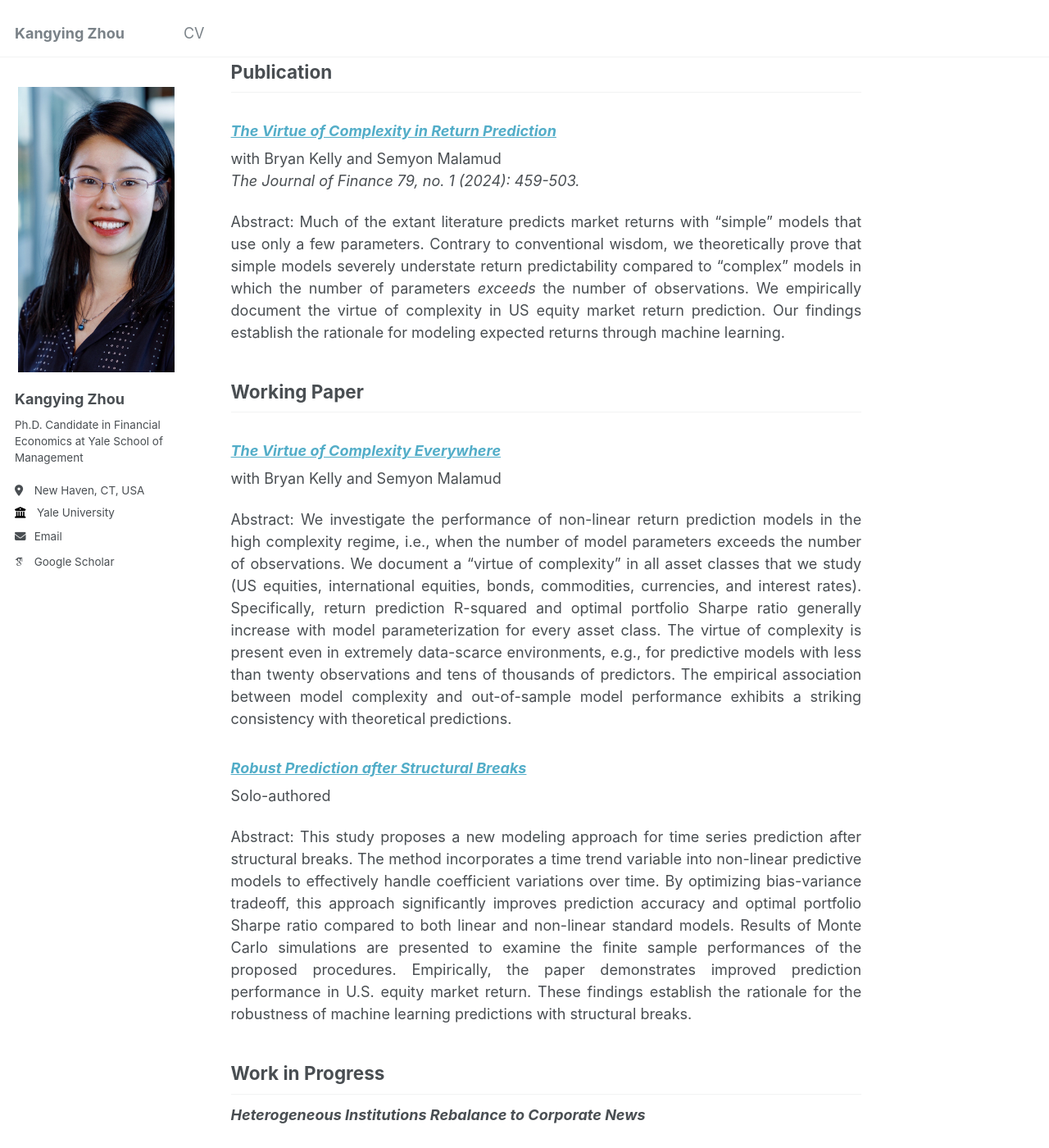
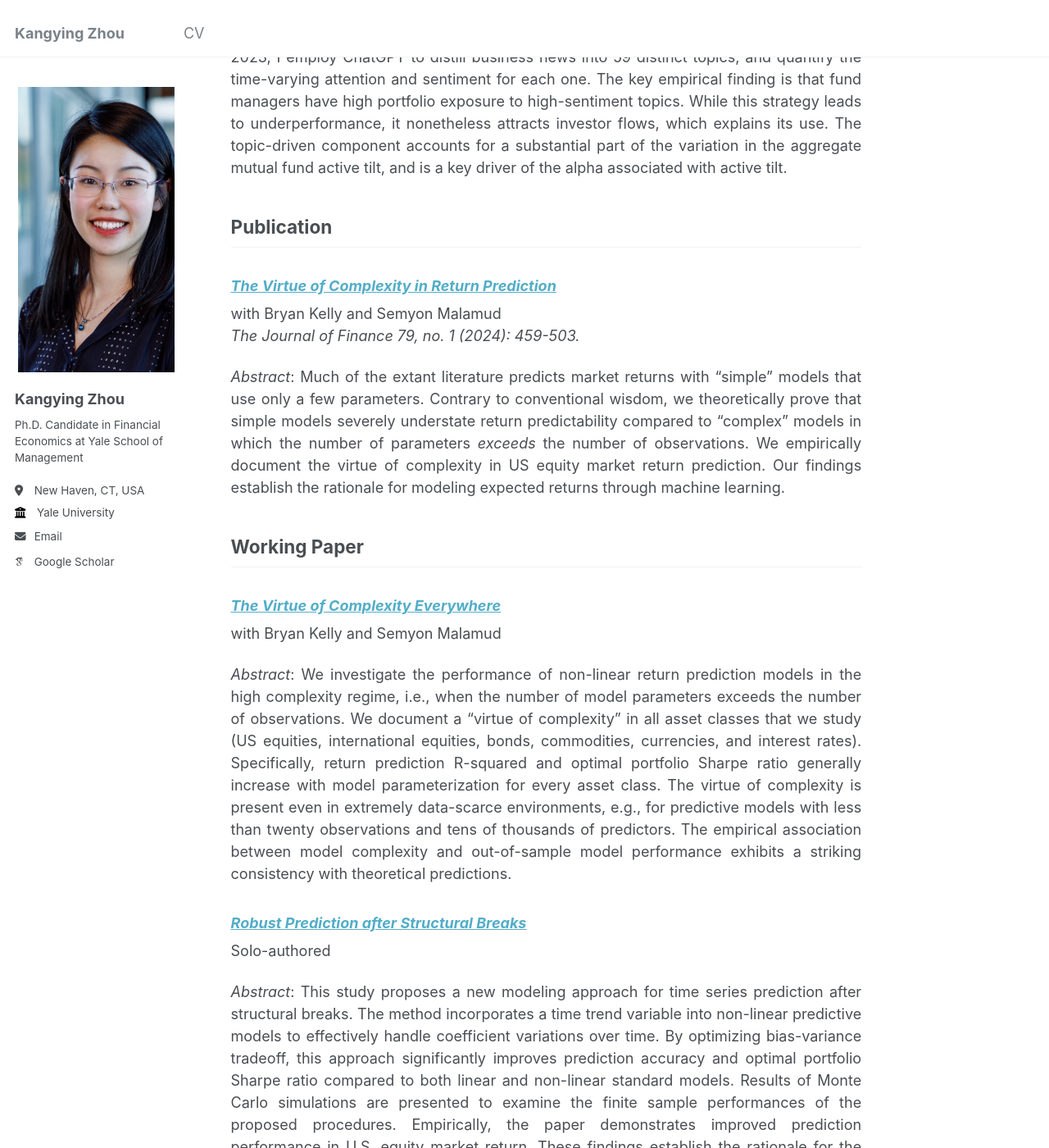
Before and after one commit to rosieli5/rosieli5.github.io, a Jekyll site: the page built from _pages/about.md, in a window 1280 px wide and 1400 px high, scrolled down 506 px. Shown: the whole window at 82% size. Built offline with Jekyll 4.4.1, drawn with Linux system fonts in a browser that asks for light colours; some web fonts are replaced; part of the change alters nothing that is shown; some of the changed text lies outside the part shown.

Commit message:
Update about.md

```diff
--- a/_pages/about.md
+++ b/_pages/about.md
@@ -40,7 +40,7 @@ I am on the 2024-2025 academic job market.
 
 ### *Active Mutual Funds and Media Narratives*
 
-Abstract:
+*Abstract*: This paper investigates the impact of media narratives on the portfolio strategies of active equity mutual funds. Using \textit{Wall Street Journal} articles from 1984 to 2023, I employ ChatGPT to distill business news into 59 distinct topics, and quantify the time-varying attention and sentiment for each one. The key empirical finding is that fund managers have high portfolio exposure to high-sentiment topics. While this strategy leads to underperformance, it nonetheless attracts investor flows, which explains its use. The topic-driven component accounts for a substantial part of the variation in the aggregate mutual fund active tilt, and is a key driver of the alpha associated with active tilt.
 
 ## Publication
 
@@ -48,7 +48,7 @@ Abstract:
 with Bryan Kelly and Semyon Malamud
 *The Journal of Finance 79, no. 1 (2024): 459-503.*
 
-Abstract: Much of the extant literature predicts market returns with “simple” models that use only a few parameters. Contrary to conventional wisdom, we theoretically prove that simple models severely understate return predictability compared to “complex” models in which the number of parameters *exceeds* the number of observations. We empirically document the virtue of complexity in US equity market return prediction. Our findings establish the rationale for modeling expected returns through machine learning.
+*Abstract*: Much of the extant literature predicts market returns with “simple” models that use only a few parameters. Contrary to conventional wisdom, we theoretically prove that simple models severely understate return predictability compared to “complex” models in which the number of parameters *exceeds* the number of observations. We empirically document the virtue of complexity in US equity market return prediction. Our findings establish the rationale for modeling expected returns through machine learning.
 
 <!-- My Presentations: 2022 Stanford Institute for Theoretical Economics (SITE) on ``New Frontiers in Asset Pricing''; 2022 SFS Cavalcade at University of North Carolina; 2022 WOLFE Annual Global Quantitative and Macro Investment Conference; 2022 China International Risk Forum (CIRF); 2022 Hong Kong Conference for Fintech, AI, and Big Data in Business; XXI Symposium at Paderborn University, Research Symposium on Finance and Economics (RSFE); EPFL; Yale -->
 
@@ -56,12 +56,12 @@ Abstract: Much of the extant literature predicts market returns with “simple
 ### [*The Virtue of Complexity Everywhere*](https://papers.ssrn.com/sol3/papers.cfm?abstract_id=4166368)
 with Bryan Kelly and Semyon Malamud
 
-Abstract: We investigate the performance of non-linear return prediction models in the high complexity regime, i.e., when the number of model parameters exceeds the number of observations. We document a "virtue of complexity" in all asset classes that we study (US equities, international equities, bonds, commodities, currencies, and interest rates). Specifically, return prediction R-squared and optimal portfolio Sharpe ratio generally increase with model parameterization for every asset class. The virtue of complexity is present even in extremely data-scarce environments, e.g., for predictive models with less than twenty observations and tens of thousands of predictors. The empirical association between model complexity and out-of-sample model performance exhibits a striking consistency with theoretical predictions.
+*Abstract*: We investigate the performance of non-linear return prediction models in the high complexity regime, i.e., when the number of model parameters exceeds the number of observations. We document a "virtue of complexity" in all asset classes that we study (US equities, international equities, bonds, commodities, currencies, and interest rates). Specifically, return prediction R-squared and optimal portfolio Sharpe ratio generally increase with model parameterization for every asset class. The virtue of complexity is present even in extremely data-scarce environments, e.g., for predictive models with less than twenty observations and tens of thousands of predictors. The empirical association between model complexity and out-of-sample model performance exhibits a striking consistency with theoretical predictions.
 
 ### [*Robust Prediction after Structural Breaks*]()
 Solo-authored
 
-Abstract: This study proposes a new modeling approach for time series prediction after structural breaks. The method incorporates a time trend variable into non-linear predictive models to effectively handle coefficient variations over time. By optimizing bias-variance tradeoff, this approach significantly improves prediction accuracy and optimal portfolio Sharpe ratio compared to both linear and non-linear standard models. Results of Monte Carlo simulations are presented to examine the finite sample performances of the proposed procedures. Empirically, the paper demonstrates improved prediction performance in U.S. equity market return. These findings establish the rationale for the robustness of machine learning predictions with structural breaks.
+*Abstract*: This study proposes a new modeling approach for time series prediction after structural breaks. The method incorporates a time trend variable into non-linear predictive models to effectively handle coefficient variations over time. By optimizing bias-variance tradeoff, this approach significantly improves prediction accuracy and optimal portfolio Sharpe ratio compared to both linear and non-linear standard models. Results of Monte Carlo simulations are presented to examine the finite sample performances of the proposed procedures. Empirically, the paper demonstrates improved prediction performance in U.S. equity market return. These findings establish the rationale for the robustness of machine learning predictions with structural breaks.
 
 
 ## Work in Progress
```
